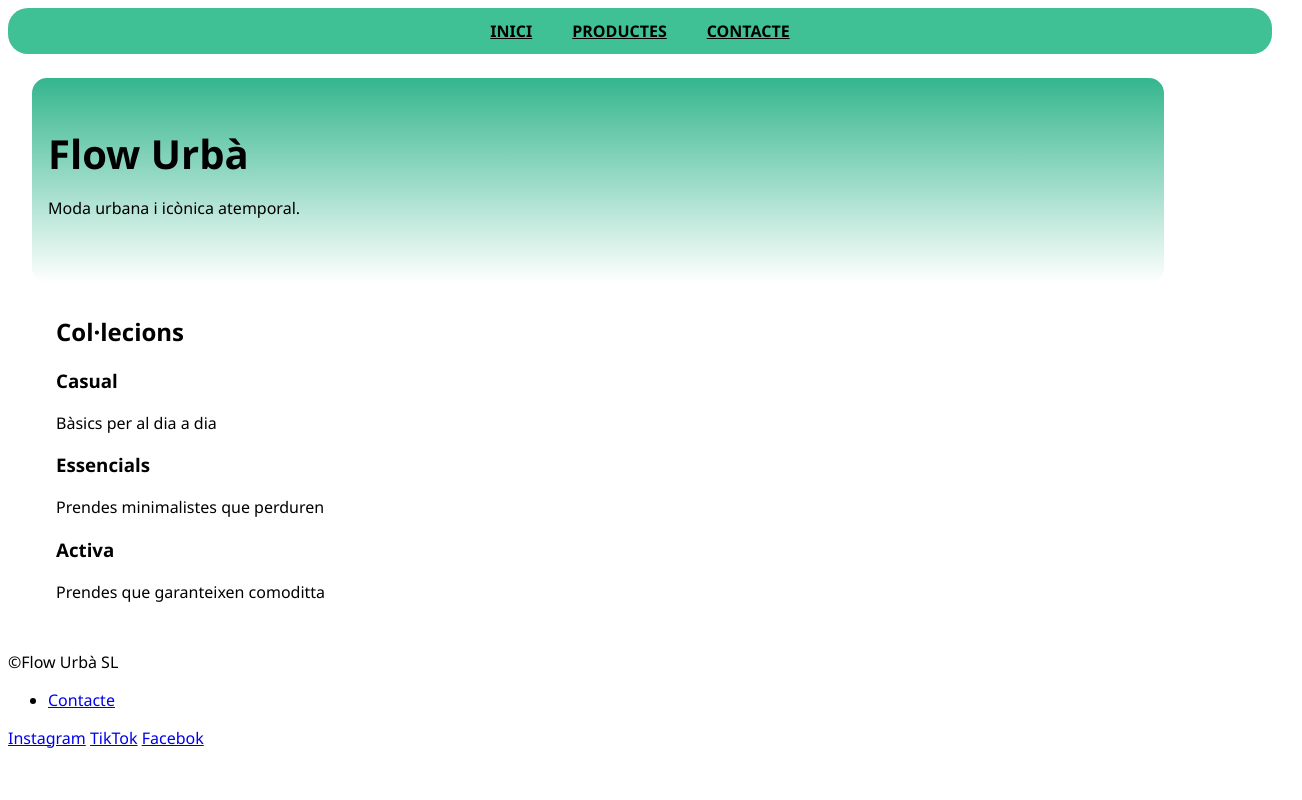
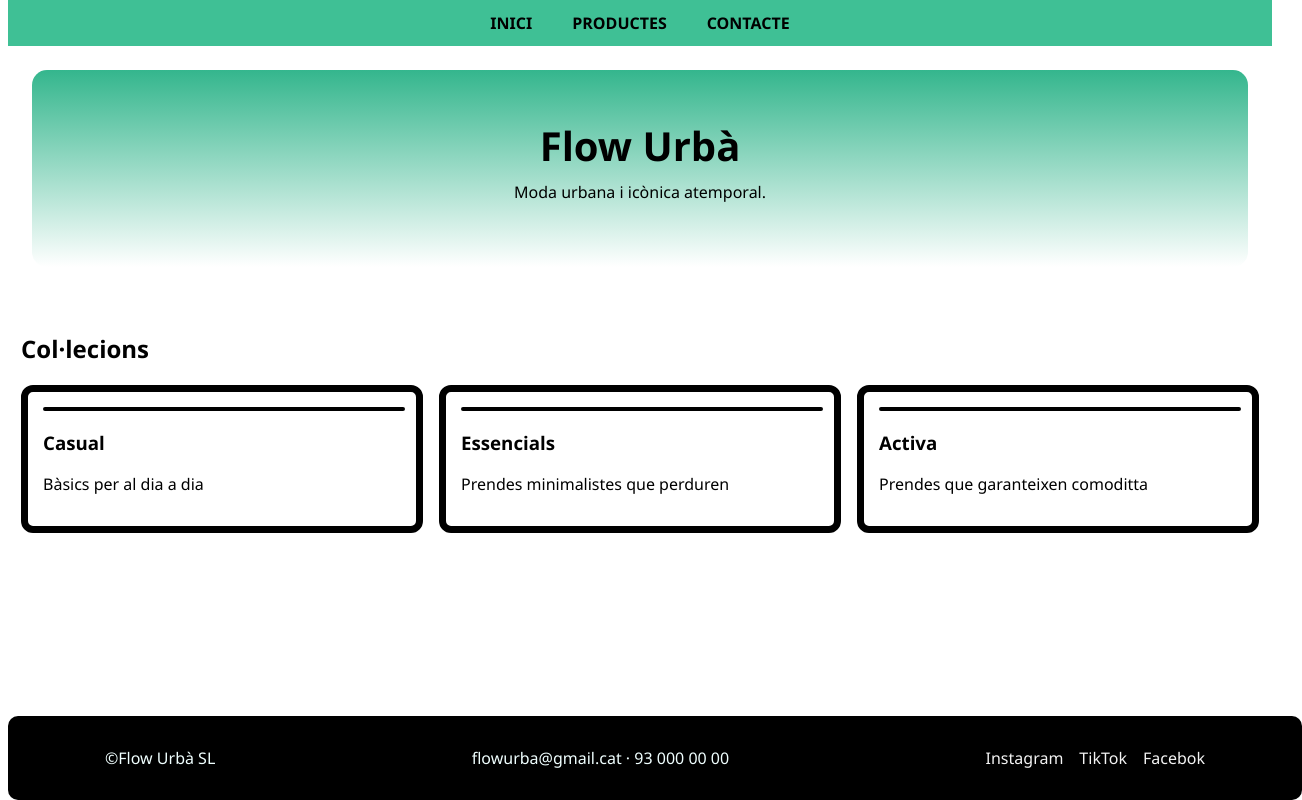
Before and after one commit to ddiegoo2605/DAM1M04-Exercici002, a plain HTML site: page index.html in a window 1280 px wide. Shown: the whole page, 1302 px wide, since content can reach past the window. Drawn offline with Linux system fonts and the light colour scheme.

Commit message:
update css and productes.html

```diff
--- a/global.css
+++ b/global.css
@@ -1,20 +1,24 @@
 html, body{
+    height: 100%;
+    margin-top: 0px;
     font-family: 'Segoe UI', Tahoma, Geneva, Verdana, sans-serif,Arial,"Noto Sans", "Liberation Sans", sans-serif;
     display: flex;
     flex-direction: column;
+    min-height: 100vh;
+}
+main{
+    flex:1;
 }
 
 .header{
     position: sticky;
-    top: 0;
-    left: 0;
-    width: 100;
+    margin:0;
+    width: 100%;
     background-color: rgb(63, 192, 149);
-    border-radius: 20px;
 }
 
 .nav{
-    width: min(1100px,100%);
+    width: min(95%);
     margin: 0 auto;
     display: flex;
     align-items: center;
@@ -24,7 +28,7 @@ html, body{
 }
 .links{
     display: flex;
-    text-decoration: underline;
+    text-decoration: none;
     gap: 20px;
     list-style: none;
     margin: 0;
@@ -45,7 +49,7 @@ html, body{
 }
 
 .hero{
-    width: min(1100px, 100%);
+    width: min(700px,);
     margin: 24px;
     padding: 48px 16px;
     background: linear-gradient(180deg, #34b68d, #ffffff);
@@ -55,14 +59,75 @@ html, body{
 .hero h1{
     margin: 0 0 8px 0;
     font-size: 40px;
+    text-align: center;
 }
 .hero p{
-    margin: 0p;
+    margin-top: 0;
+    text-align: center;
+
 }
 
 .section{
-    width: min(1100px, 100%);
-    margin: 32px;
-    padding: 0 16px;
-    background: linear-gradient();
+    width: min(1100px,);
+    margin-top: 32px;
+    padding:13px;
 }
+.grid{
+    display: grid;
+    grid-template-columns: repeat(3,1fr);
+    gap: 16px;
+}
+
+.card{
+    background: var(--card);
+    border: 7px solid rgb(0, 0, 0);
+    border-radius: 12px;
+    padding: 15px;
+}
+
+.card .ph{
+    width: 100%;
+    background-color: black;
+    border: 2px solid black;
+    border-radius: 10px;
+    margin-bottom: 12px;
+
+}
+
+.site-footer{
+    background-color: black;
+    color: azure;
+    padding: 15px;
+    font-size: 16px;
+    border-radius: 10px;
+    width: 100%;
+
+}
+
+.contenido-footer{
+    max-width: 1100px;
+    margin: 0 auto;
+    display: flex;
+    justify-content: space-between;
+    align-items: center;
+    flex-wrap: wrap;
+    gap: 8px;
+
+}
+.contacte a{
+    text-decoration: none;
+    color: azure;
+}
+
+
+.xarxes{
+    list-style: none;
+    display: flex;
+    gap: 16px;
+    margin: 0;
+    padding: 0;
+}
+.xarxes a{
+    color: rgb(243, 243, 243);
+    text-decoration: none;
+}
--- a/index.html
+++ b/index.html
@@ -48,9 +48,9 @@
     <footer class="site-footer">
         <div class="contenido-footer">
             <p>&copy;Flow Urbà SL</p>
-            <ul class="links-footer">
-                <li><a href="./contacte.html">Contacte</a></li>
-            </ul>
+            <div class="contacte">
+                <a href="./contacte.html">flowurba@gmail.cat · 93 000 00 00</a>
+            </div>
                 <div class="xarxes">
                     <a href="https://www.instagram.com" target="_blank">Instagram</a>
                     <a href="https://www.tiktok.com" target="_blank">TikTok</a>
```
Also changed, not shown: productes.html (+19 -0 lines).
